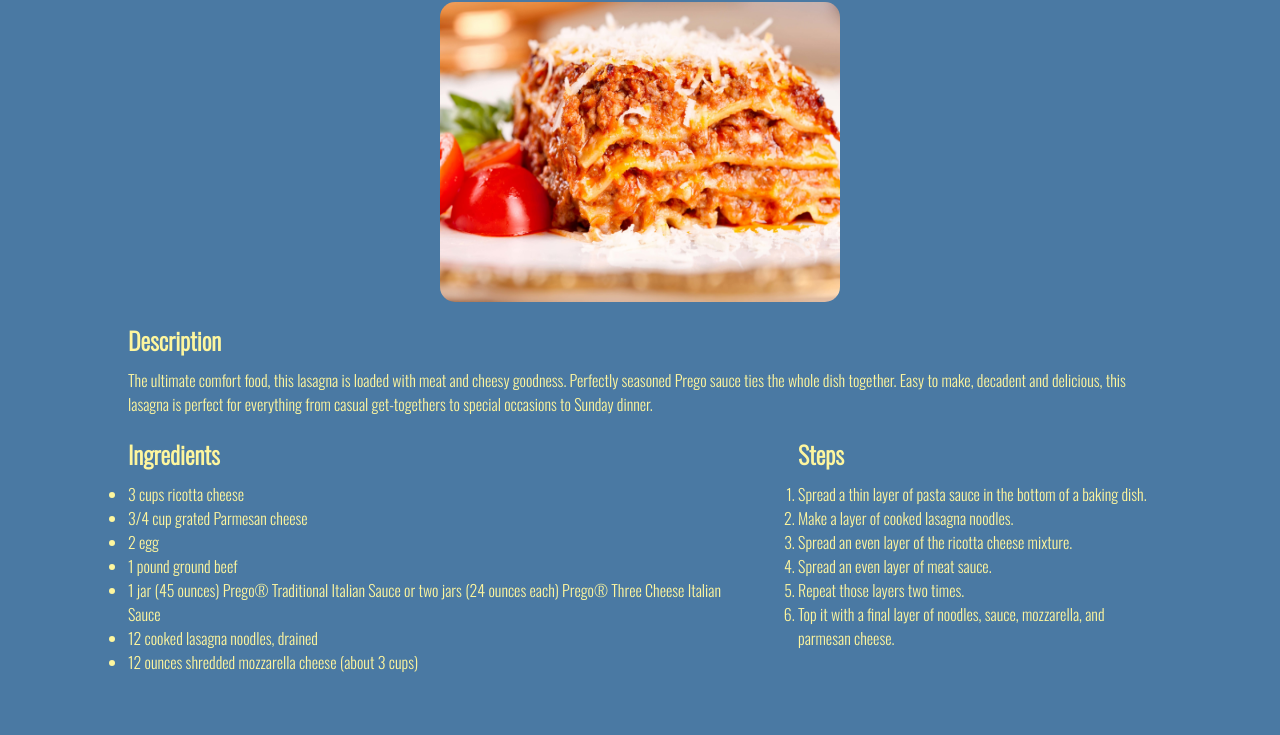
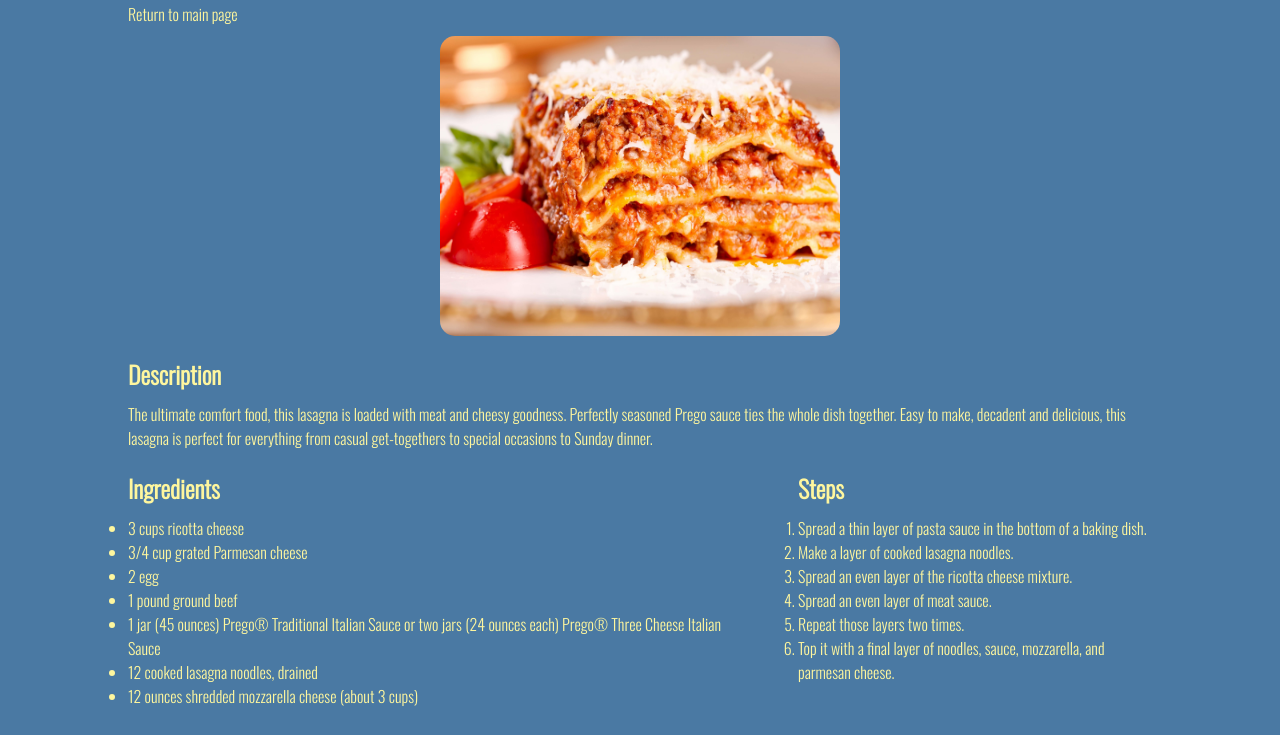
Before and after one commit to JP256/odin-recipes, a plain HTML site: page recipes/lasagna.html in a window 1280 px wide. Shown: the part 65-800 px from the top of the page. Drawn offline with nearby package versions, Linux system fonts and the light colour scheme.

Commit message:
add return to main link

```diff
--- a/recipes/lasagna.html
+++ b/recipes/lasagna.html
@@ -10,6 +10,7 @@
   <body>
     <div class="lasagna main">
       <h1>Lasagna</h1>
+      <a href="../index.html">Return to main page</a>
       <img src="../imgs/lasagna.jpg" />
       <div class="description">
         <h3>Description</h3>
--- a/style.css
+++ b/style.css
@@ -77,3 +77,11 @@ html {
 .ingredients {
   width: 700px;
 }
+
+.main a {
+  color: RGB(254, 246, 158);
+  text-decoration: none;
+}
+.main a:hover {
+  color: tomato;
+}
```
Also changed, not shown: recipes/carbonara.html (+1 -0 lines), recipes/ravioli.html (+1 -0 lines).
